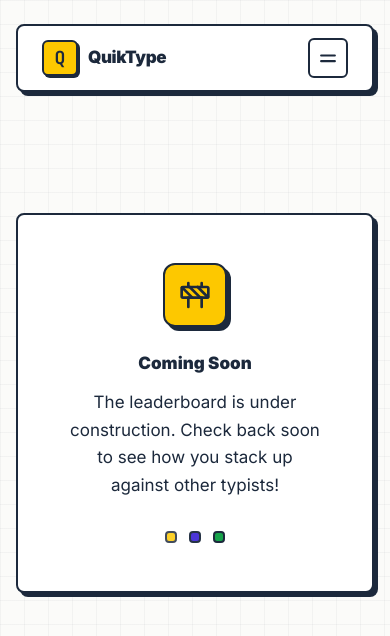
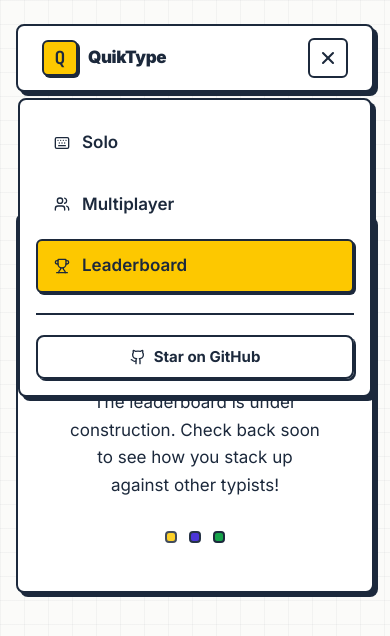
Before and after one commit to mystic-06/quik-type, a Next.js app: page /leaderboard in a window 390 px wide. Both pictures are taken after a click on the button "Toggle navigation menu". Shown: the top 636 px of the page. Built offline with nearby package versions, Linux system fonts and the light colour scheme.

Commit message:
feat: dockerize the backend

```diff
--- a/src/components/Header.tsx
+++ b/src/components/Header.tsx
@@ -1,10 +1,12 @@
 "use client";
+import { useState } from "react";
 import Link from "next/link";
 import { usePathname } from "next/navigation";
-import { Keyboard, Trophy, Users, Github } from "lucide-react";
+import { Keyboard, Trophy, Users, Github, Menu, X } from "lucide-react";
 
 export default function Header() {
   const pathname = usePathname();
+  const [isOpen, setIsOpen] = useState(false);
 
   const navItems = [
     { href: "/", label: "Solo", icon: Keyboard },
@@ -13,7 +15,7 @@
   ];
 
   return (
-    <header className="flex justify-between items-center nb-card px-6 py-3">
+    <header className="relative flex justify-between items-center nb-card px-6 py-3">
       {/* Logo */}
       <Link href="/" className="flex items-center gap-2.5 group">
         <div className="w-9 h-9 flex items-center justify-center font-mono text-lg font-black bg-[var(--primary)] border-2 border-[var(--border)] rounded-md shadow-[2px_2px_0_var(--border)] group-hover:translate-x-[-1px] group-hover:translate-y-[-1px] group-hover:shadow-[3px_3px_0_var(--border)] transition-all duration-100">
@@ -63,12 +65,63 @@
         </Link>
       </div>
 
-      {/* Mobile menu */}
-      <button className="md:hidden p-2 border-2 border-[var(--border)] rounded-md hover:bg-[var(--surface-alt)] transition-colors">
-        <svg className="w-5 h-5" fill="none" viewBox="0 0 24 24" strokeWidth={2.5} stroke="currentColor">
-          <path strokeLinecap="round" strokeLinejoin="round" d="M3.75 9h16.5m-16.5 6.75h16.5" />
-        </svg>
+      {/* Mobile menu button */}
+      <button
+        onClick={() => setIsOpen(!isOpen)}
+        className="md:hidden p-2 border-2 border-[var(--border)] rounded-md hover:bg-[var(--surface-alt)] transition-colors cursor-pointer"
+        aria-expanded={isOpen}
+        aria-label="Toggle navigation menu"
+      >
+        {isOpen ? (
+          <X className="w-5 h-5" strokeWidth={2.5} />
+        ) : (
+          <Menu className="w-5 h-5" strokeWidth={2.5} />
+        )}
       </button>
+
+      {/* Mobile dropdown menu */}
+      {isOpen && (
+        <div className="absolute top-[calc(100%+8px)] left-0 right-0 md:hidden nb-card p-4 z-50 flex flex-col gap-4">
+          <nav className="w-full">
+            <ul className="flex flex-col gap-2">
+              {navItems.map(({ href, label, icon: Icon }) => {
+                const isActive = pathname === href;
+                return (
+                  <li key={href}>
+                    <Link href={href} onClick={() => setIsOpen(false)} className="block">
+                      <button
+                        className={`w-full px-4 py-3 flex items-center gap-3 rounded-md text-[var(--ts-sm)] font-semibold cursor-pointer transition-all duration-100
+                          ${isActive
+                            ? "bg-[var(--primary)] border-2 border-[var(--border)] shadow-[2px_2px_0_var(--border)]"
+                            : "border-2 border-transparent text-[var(--text-secondary)] hover:text-[var(--text)] hover:bg-[var(--surface-alt)]"
+                          }`}
+                      >
+                        <Icon className="h-4 w-4" />
+                        <span>{label}</span>
+                      </button>
+                    </Link>
+                  </li>
+                );
+              })}
+            </ul>
+          </nav>
+
+          <div className="border-t-2 border-[var(--border)] my-1" />
+
+          <Link
+            href="https://github.com/mystic-06/quik-type"
+            target="_blank"
+            rel="noopener noreferrer"
+            onClick={() => setIsOpen(false)}
+            className="block"
+          >
+            <button className="w-full nb-btn nb-btn-ghost text-[var(--ts-sm)] !py-3 !px-4 !border-2 !border-[var(--border)] !shadow-[2px_2px_0_var(--border)] hover:!shadow-[3px_3px_0_var(--border)] hover:!translate-x-[-1px] hover:!translate-y-[-1px] flex justify-center gap-2">
+              <Github className="h-4 w-4" />
+              <span>Star on GitHub</span>
+            </button>
+          </Link>
+        </div>
+      )}
     </header>
   );
 }
```
Also changed, not shown: 2 other files (tests, documents, lock files or other folders).
